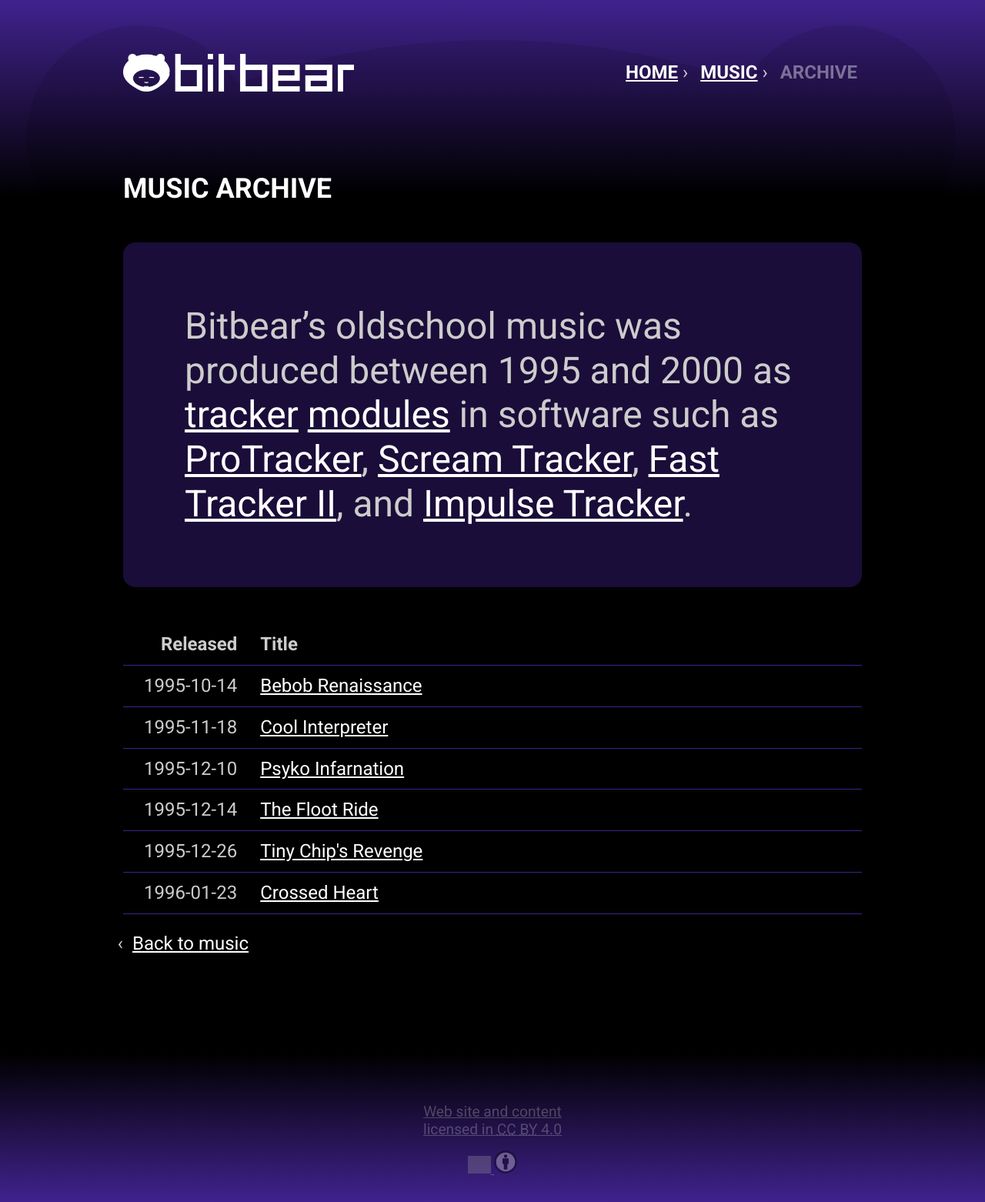
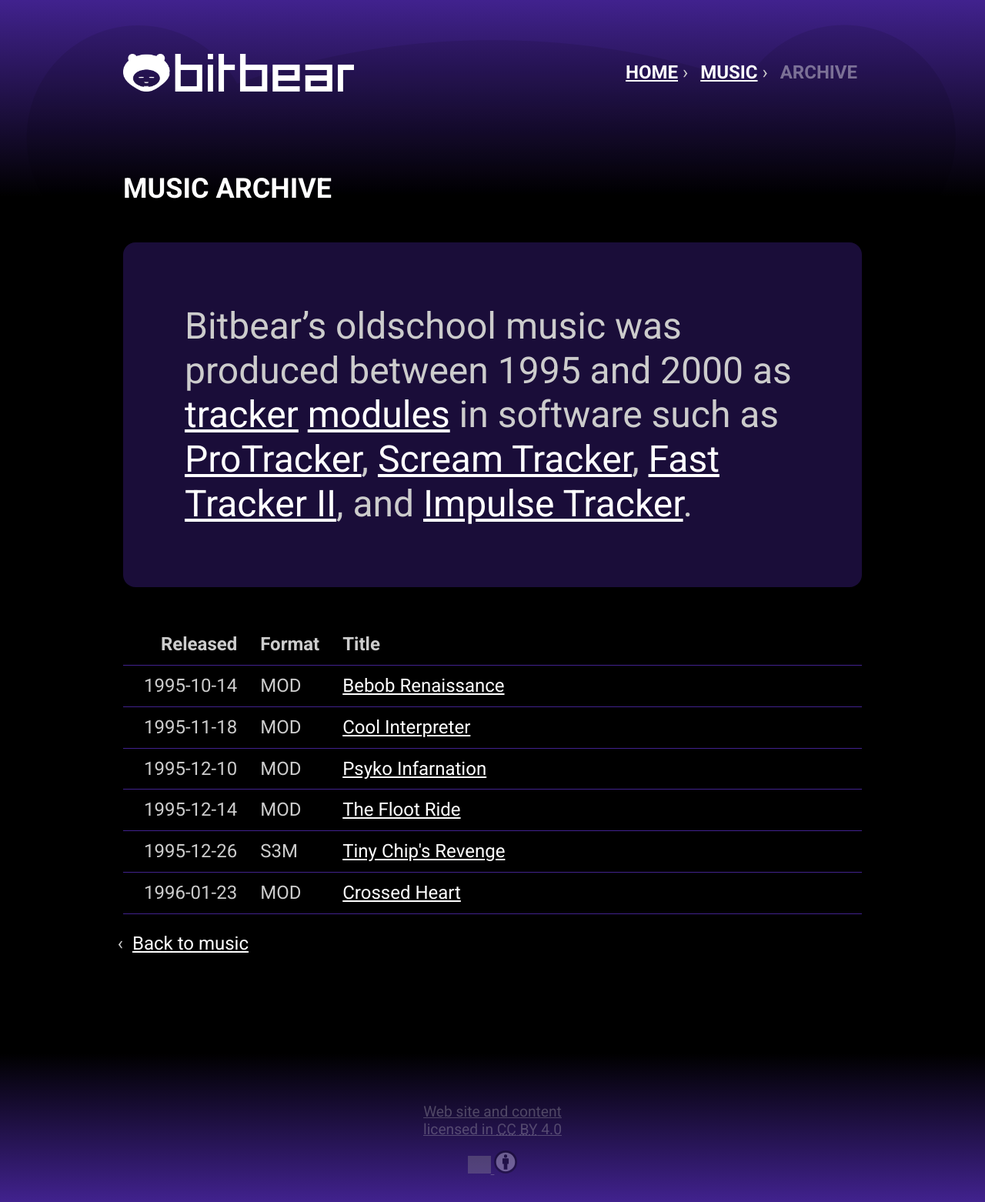
Before and after one commit to asbjornu/bitbear.org, a Jekyll site: the page built from music/archive/index.md, in a window 1280 px wide. Shown: the whole page at 77% size. Built offline with Jekyll 4.4.1, drawn with Linux system fonts in a browser that asks for light colours; grey boxes are pictures that could not be loaded.

Commit message:
Add format to the legacy track list

```diff
--- a/assets/scss/bitbear.scss
+++ b/assets/scss/bitbear.scss
@@ -209,6 +209,10 @@
         .r {
             text-align: right;
         }
+
+        .format {
+            width: 2em;
+        }
     }
 
     .media {
--- a/music/archive/index.md
+++ b/music/archive/index.md
@@ -13,6 +13,7 @@
   <thead>
     <tr>
       <th title="Release date" width="17%" class="r">Released</th>
+      <th>Format</th>
       <th>Title</th>
     </tr>
   </thead>
@@ -20,6 +21,7 @@
   {% for child in children %}
     <tr>
       <td class="r">{{ child.created }}</td>
+      <td class="format">{{ child.media.format }}</td>
       <td><a href="{{ child.url }}">{{ child.title }}</a></td>
     </tr>
   {% endfor %}
```
